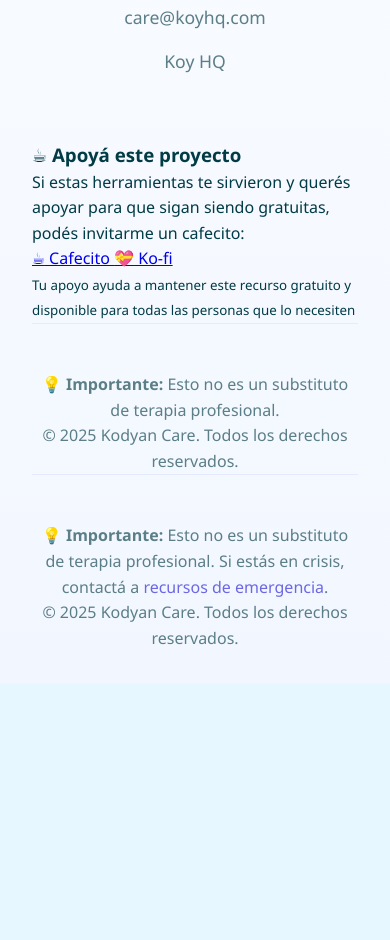
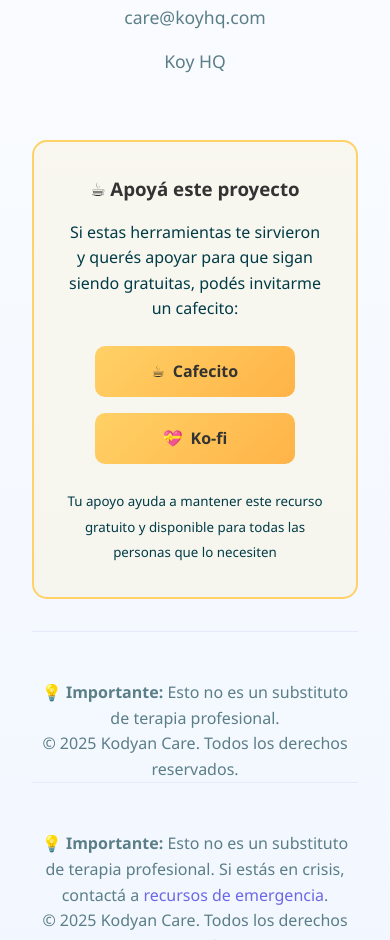
Before and after one commit to Viktoriya-koy/kodyan-care, a plain HTML site: page index.html in a window 390 px wide. Shown: the part 10697-11637 px from the top of the page. Before the commit the page ends 11380 px from the top, so only its background shows below. Drawn offline with Linux system fonts and the light colour scheme.

Commit message:
Update style.css

```diff
--- a/css/style.css
+++ b/css/style.css
@@ -148,7 +148,77 @@ header {
     transform: translateY(-2px) scale(1.05);
     box-shadow: 0 6px 20px rgba(255, 107, 107, 0.4);
 }
+/* BOTÓN DE DONACIONES EN NAVBAR */
+.btn-donar {
+    background: linear-gradient(135deg, #FFD166, #FFB347);
+    color: #333 !important;
+    padding: 0.6rem 1.2rem !important;
+    border-radius: 25px;
+    font-weight: 600;
+    transition: var(--transition);
+    border: none;
+    text-decoration: none;
+}
 
+.btn-donar:hover {
+    transform: translateY(-2px);
+    box-shadow: 0 4px 12px rgba(255, 179, 71, 0.3);
+    background: linear-gradient(135deg, #FFB347, #FF9A3C);
+}
+
+/* SECCIÓN DONACIONES EN FOOTER */
+.donaciones-footer {
+    text-align: center;
+    padding: 2rem;
+    margin: 2rem 0;
+    background: rgba(255, 209, 102, 0.1);
+    border-radius: 15px;
+    border: 2px solid #FFD166;
+}
+
+.donaciones-footer h3 {
+    color: #333;
+    margin-bottom: 1rem;
+}
+
+.plataformas-donacion {
+    display: flex;
+    gap: 1rem;
+    justify-content: center;
+    margin: 1.5rem 0;
+    flex-wrap: wrap;
+}
+
+.btn-donacion {
+    background: linear-gradient(135deg, #FFD166, #FFB347);
+    color: #333;
+    padding: 0.8rem 1.5rem;
+    border-radius: 10px;
+    text-decoration: none;
+    font-weight: 600;
+    transition: var(--transition);
+    display: flex;
+    align-items: center;
+    gap: 0.5rem;
+}
+
+.btn-donacion:hover {
+    transform: translateY(-2px);
+    box-shadow: 0 4px 12px rgba(255, 179, 71, 0.3);
+}
+
+/* RESPONSIVE PARA DONACIONES */
+@media (max-width: 768px) {
+    .plataformas-donacion {
+        flex-direction: column;
+        align-items: center;
+    }
+
+    .btn-donacion {
+        width: 200px;
+        justify-content: center;
+    }
+}
 /* Hamburger menu para mobile */
 .hamburger {
     display: none;
```
